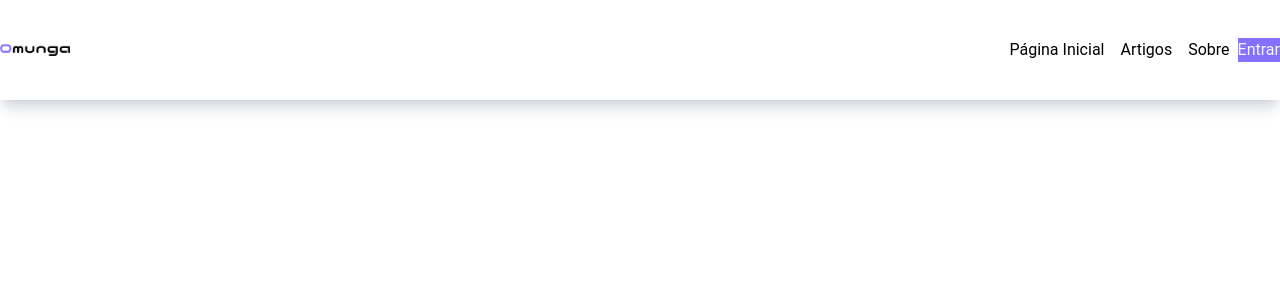
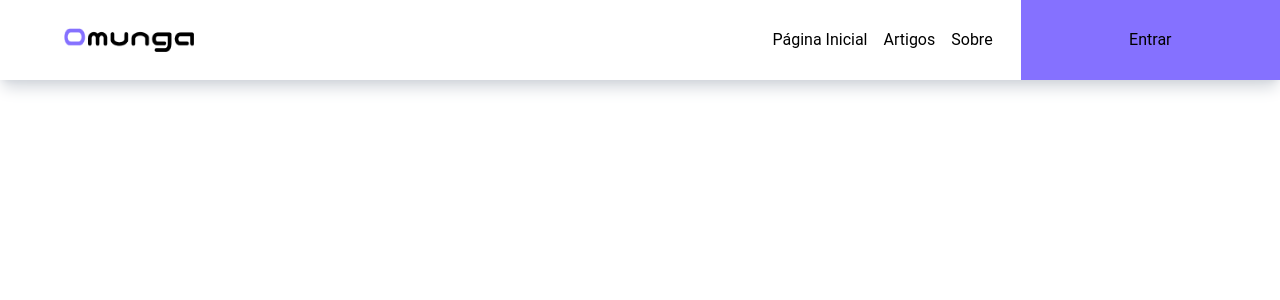
Before and after one commit to Francisco-Fetapi/omunga-front-end-tailwindcss, a Next.js app: page /iniciar-sessao in a window 1280 px wide. Shown: the top 300 px of the page. Built offline with nearby package versions, Linux system fonts and the light colour scheme.

Commit message:
feat: making header styles

```diff
--- a/src/components/Header/Header.tsx
+++ b/src/components/Header/Header.tsx
@@ -3,18 +3,21 @@ import Image from "next/image";
 
 export default function Header({ children }: React.PropsWithChildren) {
   return (
-    <header className="h-[100px] shadow-lg shadow-gray-300 flex items-center justify-between">
+    <header className="h-[80px] shadow-lg shadow-gray-300 flex items-center pl-16">
       <div>
-        <Image src={OmungaPhoto} width={70} height={90} alt="Imagem Omunga" />
+        <Image src={OmungaPhoto} width={130} height={150} alt="Imagem Omunga" />
       </div>
-      <div className="flex justify-between items-center">
-        <ul className="flex items-center">
-          <li className="m-2">Página Inicial</li>
-          <li className="m-2">Artigos</li>
-          <li className="m-2">Sobre</li>
-        </ul>
-        <div>
-          <button className="bg-purple text-white2">Entrar</button>
+      <div className="grow" />
+      <div className="grow h-full">
+        <div className="h-full flex justify-end items-center">
+          <ul className="flex items-center">
+            <li className="m-2">Página Inicial</li>
+            <li className="m-2">Artigos</li>
+            <li className="m-2">Sobre</li>
+          </ul>
+          <div className="ml-5 w-[35%] min-w-[140px] bg-purple h-full flex items-center justify-center">
+            <button>Entrar</button>
+          </div>
         </div>
       </div>
     </header>
```
